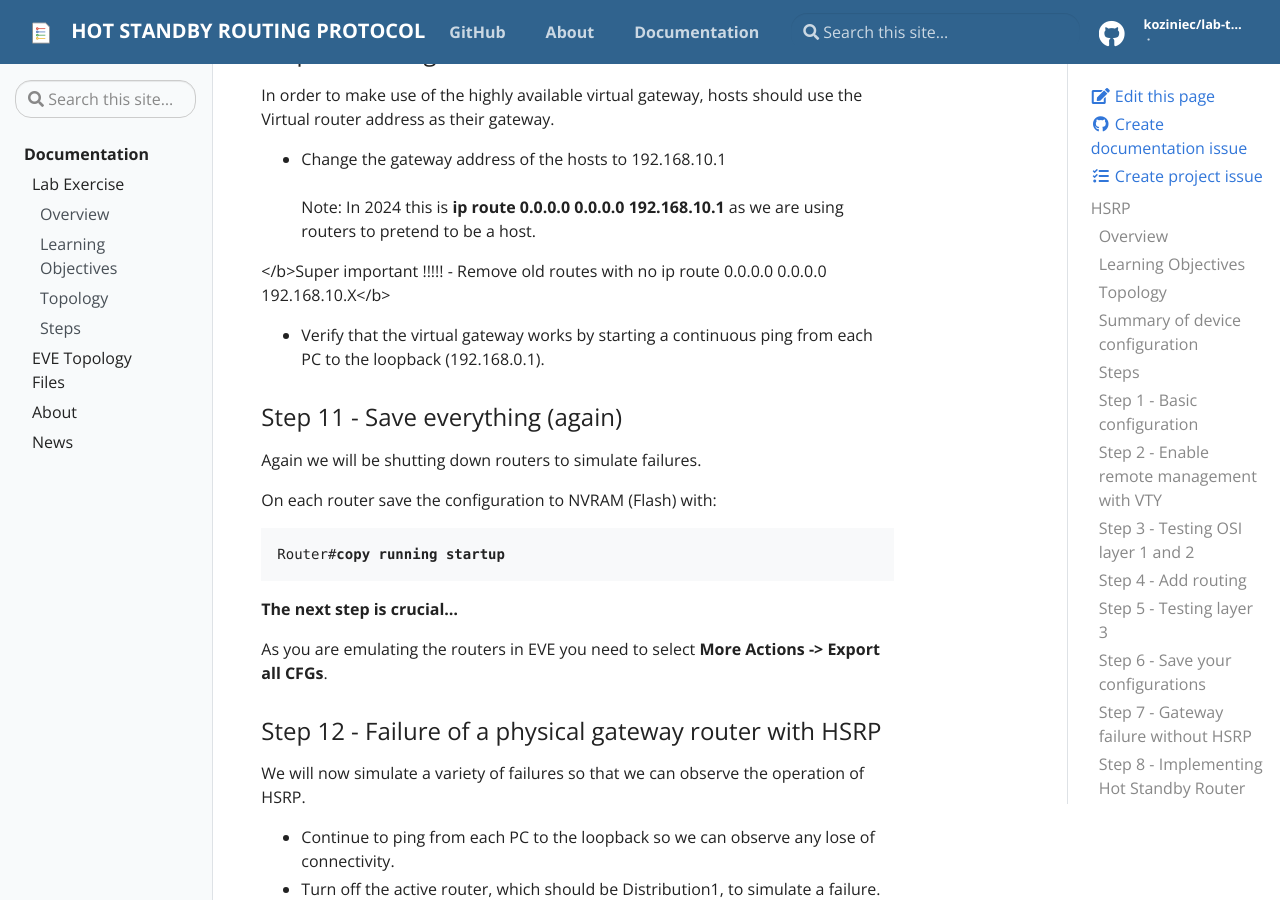
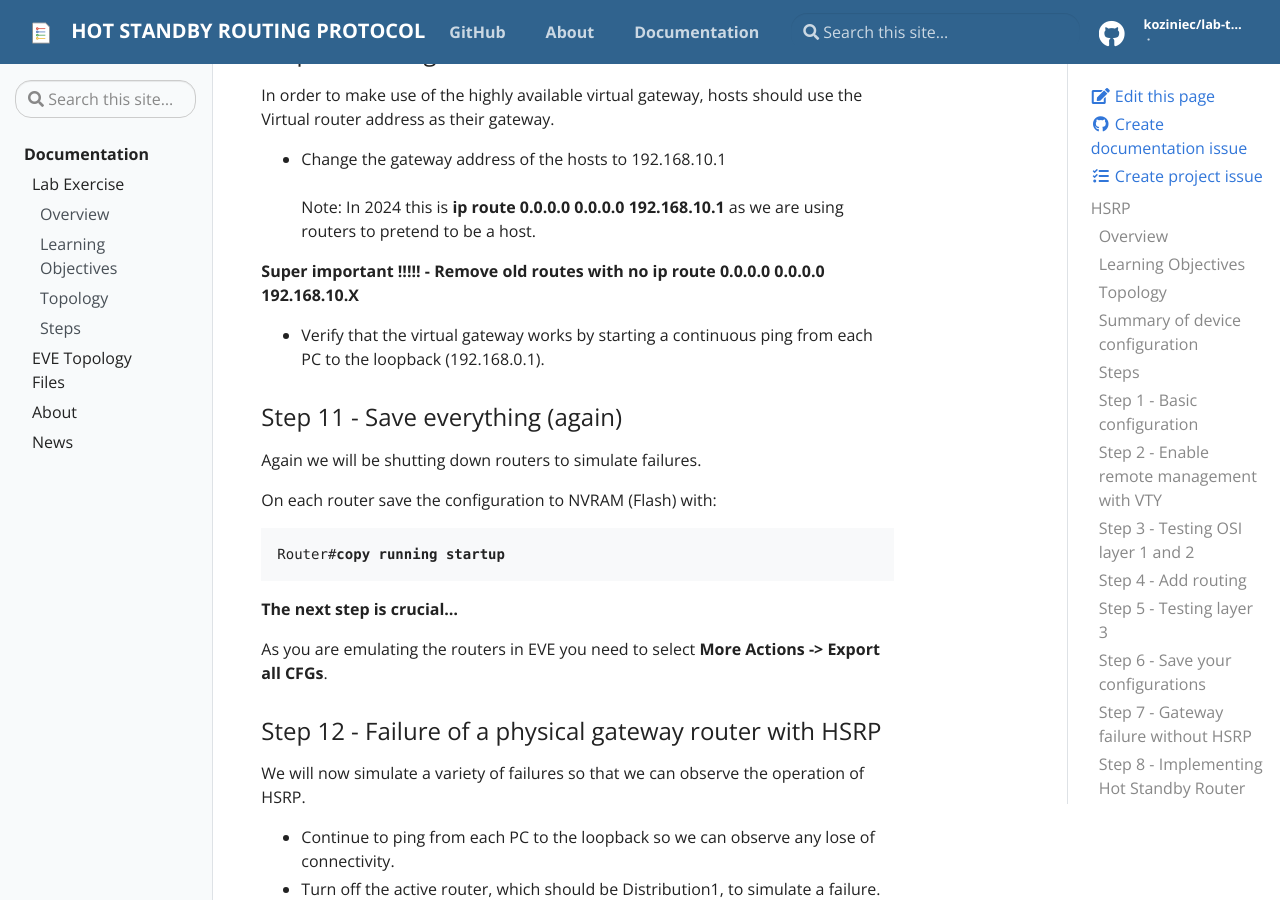
Before and after one commit to koziniec/HSRP, a Jekyll site: the page built from _docs/lab-exercise.md, in a window 1280 px wide and 900 px high, scrolled down 7003 px. Built offline with Jekyll 4.4.1, drawn with Linux system fonts in a browser that asks for light colours.

```diff
--- a/_docs/lab-exercise.md
+++ b/_docs/lab-exercise.md
@@ -210,7 +210,7 @@ In order to make use of the highly available virtual gateway, hosts should use t
 - Change the gateway address of the hosts to 192.168.10.1<br><br>
 Note: In 2024 this is <b>ip route 0.0.0.0 0.0.0.0 192.168.10.1</b> as we are using routers to pretend to be a host.
 
-</b>Super important !!!!! - Remove old routes with no ip route 0.0.0.0 0.0.0.0 192.168.10.X</b>
+<b>Super important !!!!! - Remove old routes with no ip route 0.0.0.0 0.0.0.0 192.168.10.X</b>
 - Verify that the virtual gateway works by starting a continuous ping from each PC to the loopback (192.168.0.1).
 
 ### Step 11 - Save everything (again)
```
